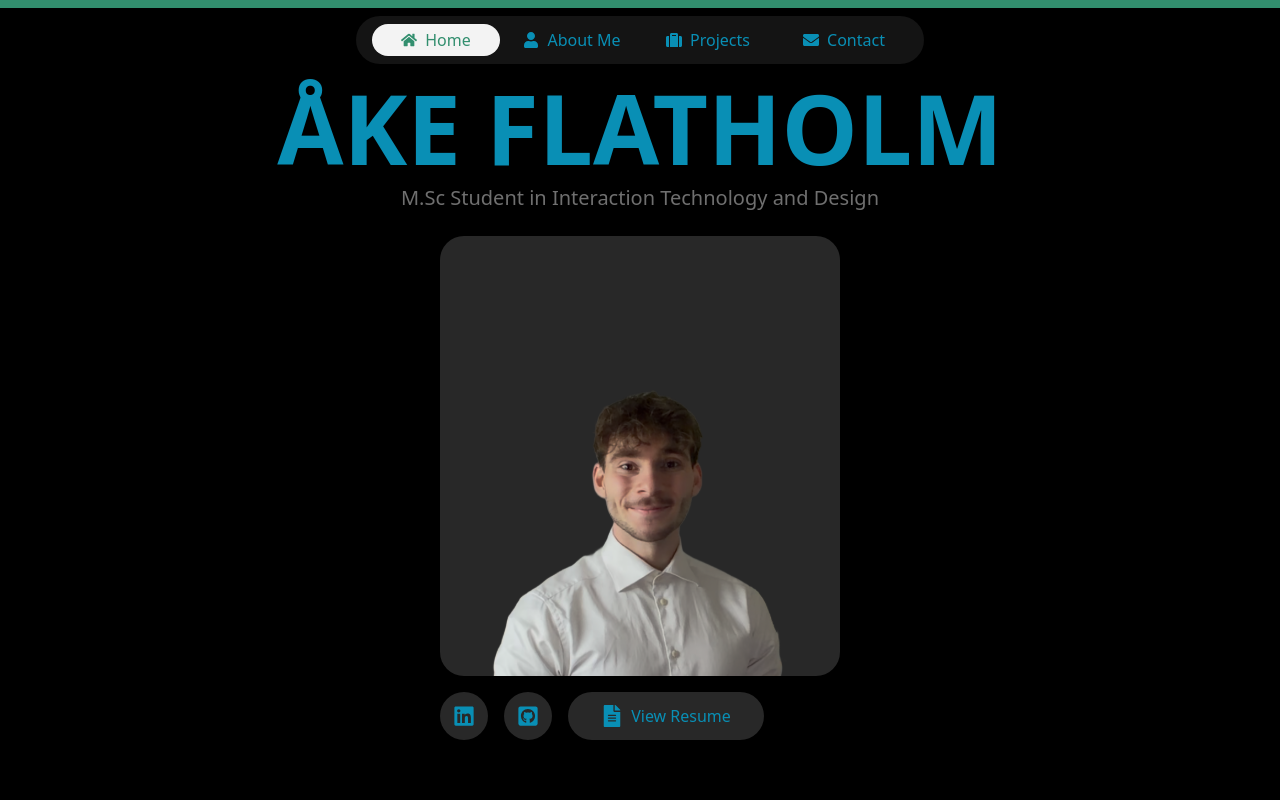
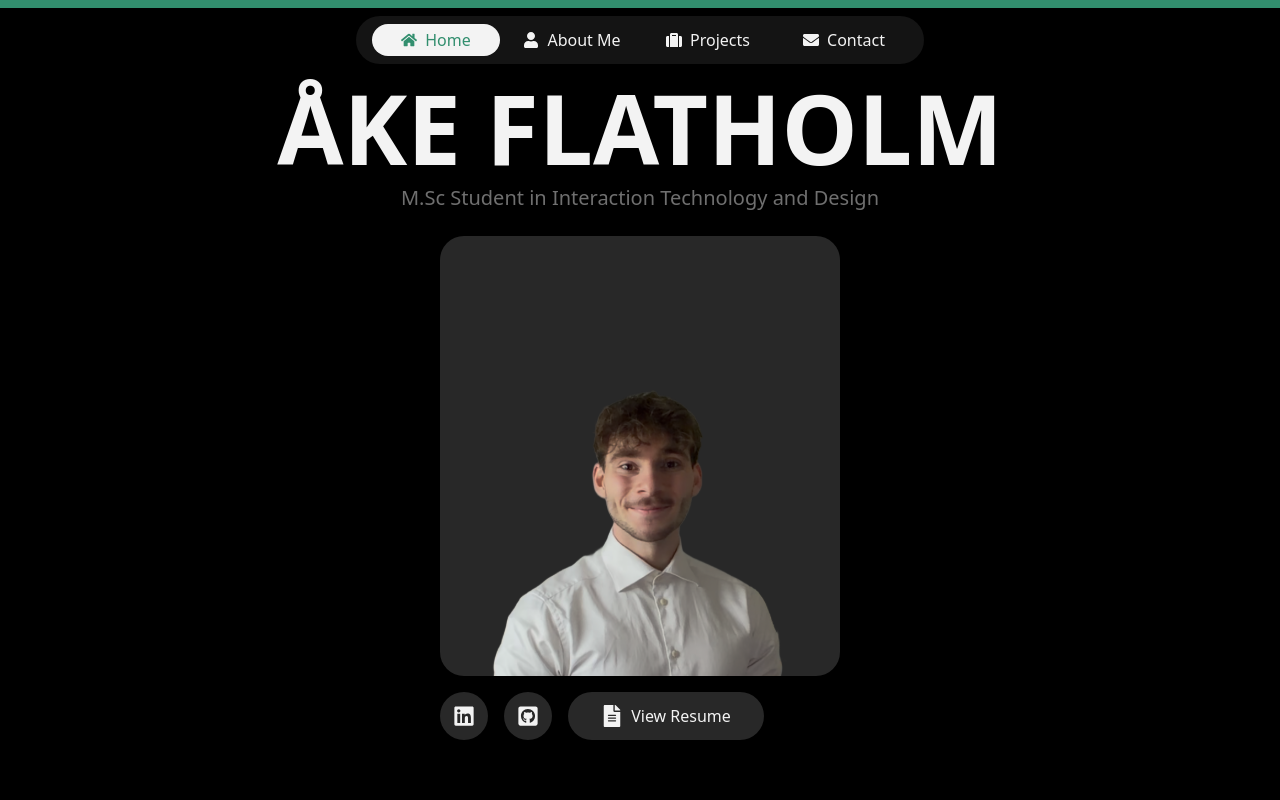
Before and after one commit to CodingQuercus/portfolio, a Next.js app: page / in a window 1280 px wide. Shown: the top 800 px of the page. Built offline with nearby package versions, Linux system fonts and the light colour scheme.

Commit message:
färgfix

```diff
--- a/app/globals.css
+++ b/app/globals.css
@@ -1,8 +1,8 @@
 @import "tailwindcss";
 
 :root {
-  --background: #098FB5;
-  --foreground: #098FB5;
+  --background: #000000;
+  --foreground: #f3f3f3;
 }
 
 @theme inline {
```
